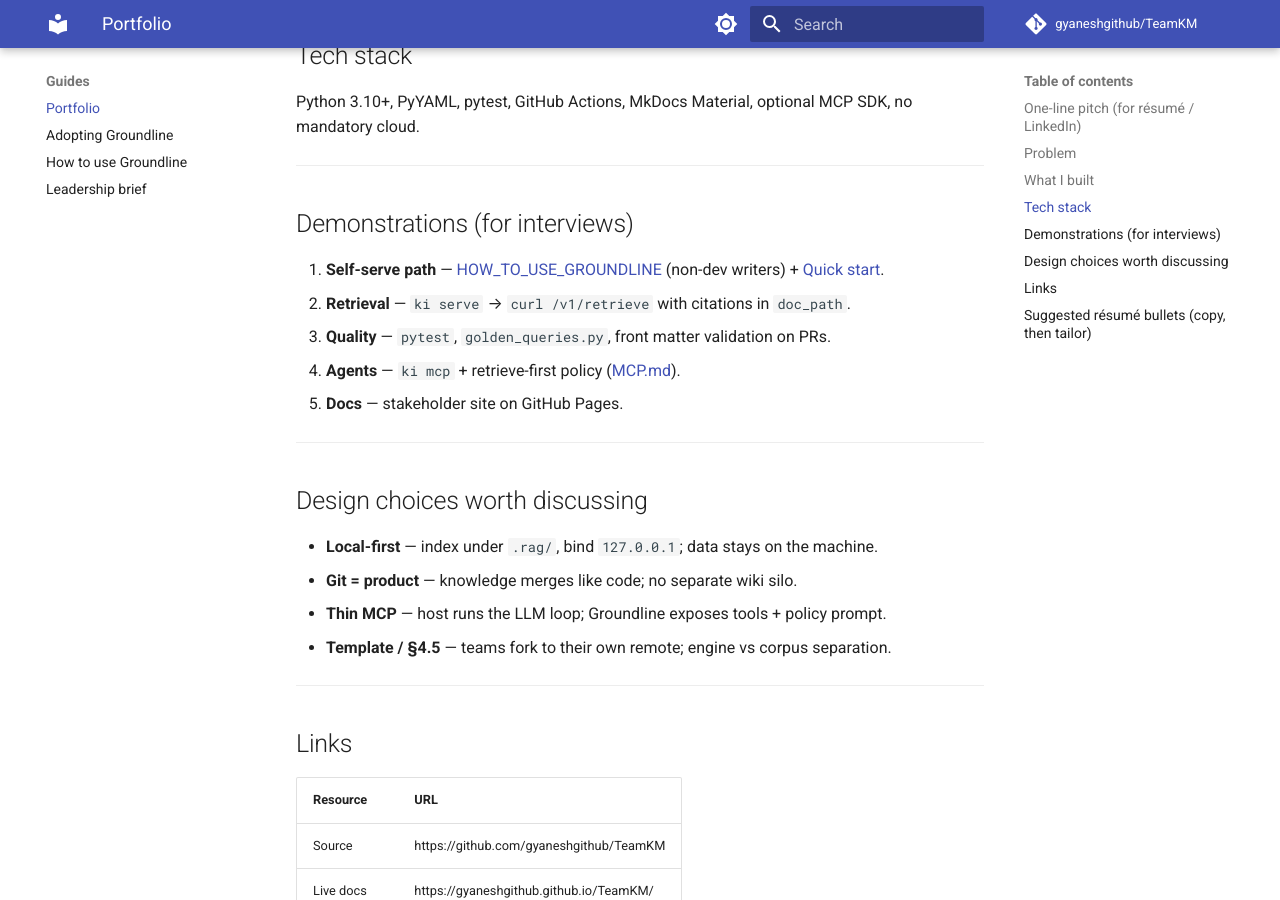
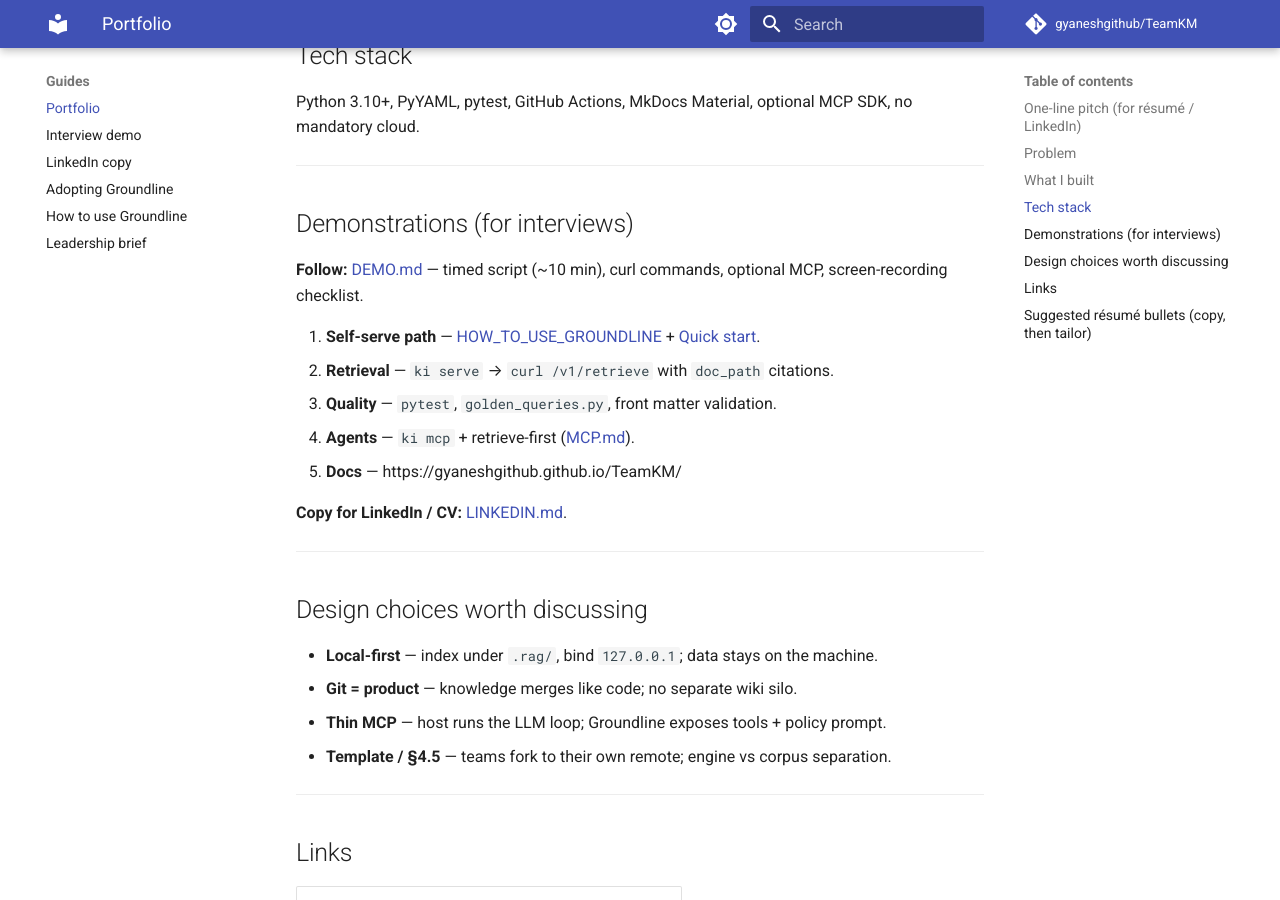
Before and after one commit to gyaneshgithub/TeamKM, an MkDocs documentation site: the page built from docs/PORTFOLIO.md, in a window 1280 px wide and 900 px high, scrolled down 1243 px. Built offline with MkDocs 1.6.1 and Material for MkDocs 9.7.7, drawn with Linux system fonts in a browser that asks for light colours; comment, search, counter and statistics services are not loaded.

Commit message:
docs: interview DEMO, LinkedIn copy, portfolio polish
Timed demo script; résumé snippets; links from README and MkDocs.

Co-authored-by: Cursor <cursoragent@cursor.com>

```diff
--- a/docs/PORTFOLIO.md
+++ b/docs/PORTFOLIO.md
@@ -41,11 +41,15 @@ Python 3.10+, PyYAML, pytest, GitHub Actions, MkDocs Material, optional MCP SDK,
 
 ## Demonstrations (for interviews)
 
-1. **Self-serve path** — [HOW_TO_USE_GROUNDLINE](HOW_TO_USE_GROUNDLINE.md) (non-dev writers) + [Quick start](../README.md#quick-start-tooling).
-2. **Retrieval** — `ki serve` → `curl /v1/retrieve` with citations in `doc_path`.
-3. **Quality** — `pytest`, `golden_queries.py`, front matter validation on PRs.
-4. **Agents** — `ki mcp` + retrieve-first policy ([MCP.md](MCP.md)).
-5. **Docs** — stakeholder site on GitHub Pages.
+**Follow:** [DEMO.md](DEMO.md) — timed script (~10 min), curl commands, optional MCP, screen-recording checklist.
+
+1. **Self-serve path** — [HOW_TO_USE_GROUNDLINE](HOW_TO_USE_GROUNDLINE.md) + [Quick start](../README.md#quick-start-tooling).
+2. **Retrieval** — `ki serve` → `curl /v1/retrieve` with `doc_path` citations.
+3. **Quality** — `pytest`, `golden_queries.py`, front matter validation.
+4. **Agents** — `ki mcp` + retrieve-first ([MCP.md](MCP.md)).
+5. **Docs** — https://gyaneshgithub.github.io/TeamKM/
+
+**Copy for LinkedIn / CV:** [LINKEDIN.md](LINKEDIN.md).
 
 ---
 
--- a/mkdocs.yml
+++ b/mkdocs.yml
@@ -45,6 +45,8 @@ nav:
     - Quality & QE: for-quality.md
   - Guides:
     - Portfolio: PORTFOLIO.md
+    - Interview demo: DEMO.md
+    - LinkedIn copy: LINKEDIN.md
     - Adopting Groundline: ADOPTION_OVERVIEW.md
     - How to use Groundline: HOW_TO_USE_GROUNDLINE.md
     - Leadership brief: LEADERSHIP_PITCH.md
```
Also changed, not shown: CHANGELOG.md (+2 -1 lines), README.md (+4 -2 lines), docs/DEMO.md (added, +149 -0 lines), docs/LINKEDIN.md (added, +40 -0 lines), docs/index.md (+1 -1 lines).
